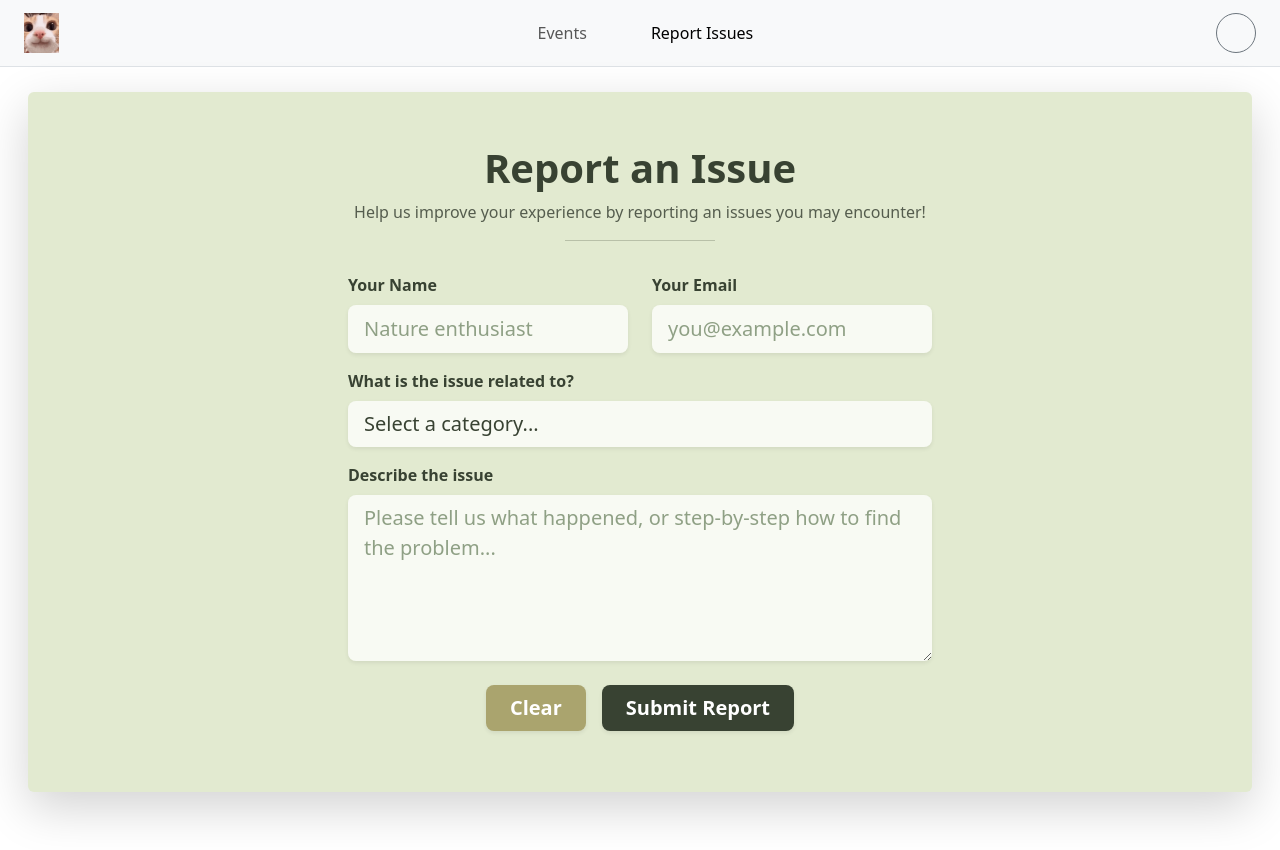
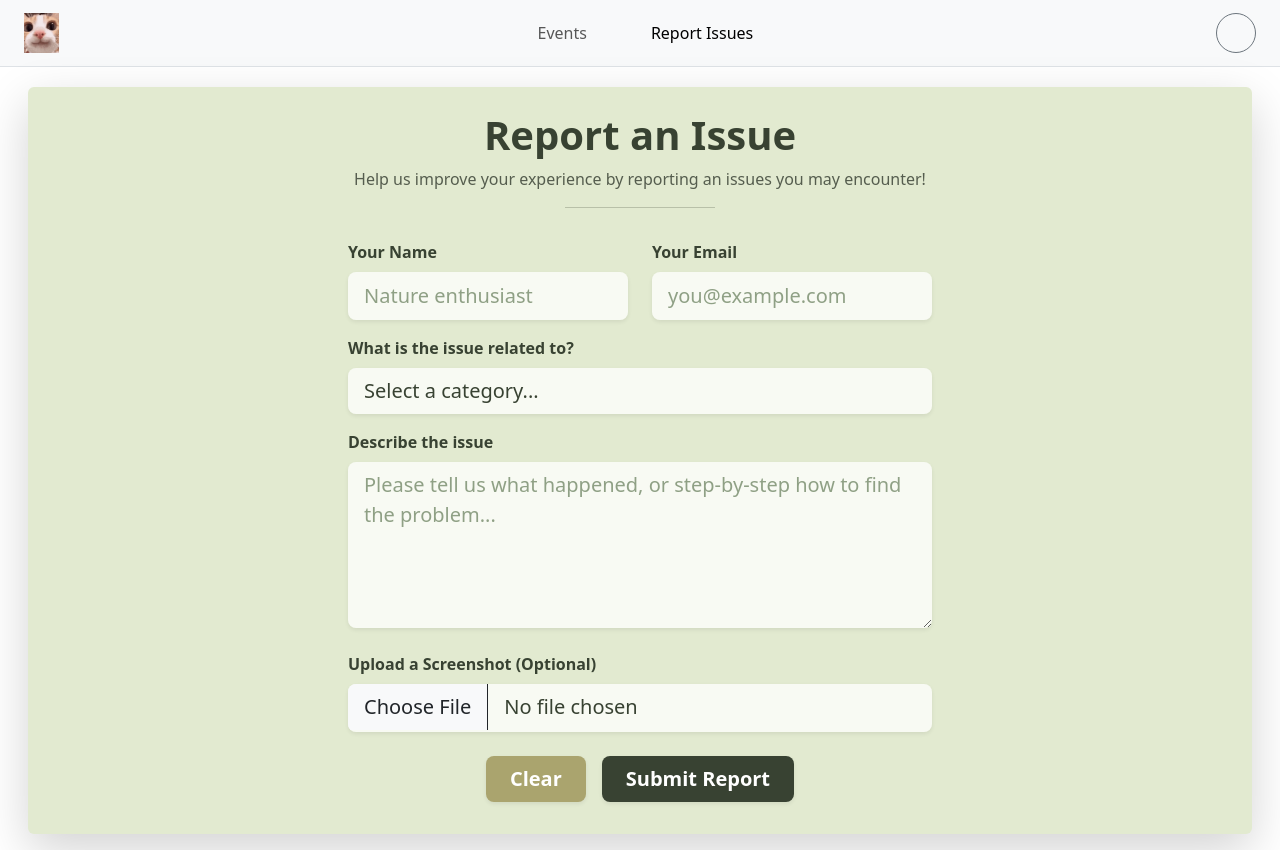
Before and after one commit to maddyhem/FIT5032Assignment-MH, a Vue app: page /sendemail in a window 1280 px wide. Before the commit the page ends 813 px from the top, so only its background shows below. Built offline with nearby package versions, Linux system fonts and the light colour scheme; no server answers.

Commit message:
email image upload feature included

```diff
--- a/src/views/SendEmailView.vue
+++ b/src/views/SendEmailView.vue
@@ -71,6 +71,12 @@
                         ></textarea>
                     </div>
 
+                    <!-- File Upload Section -->
+                    <div class="mb-4">
+                        <label class="form-label fw-semibold" style="color: #384232;">Upload a Screenshot (Optional)</label>
+                        <input type="file" @change="handleFileChange" accept="image/*" class="form-control form-control-lg border-0 shadow-sm custom-input" />
+                    </div>
+
                     <!-- Feedback Alerts -->
                     <div v-if="status.message" :class="['alert border-0 text-center py-2 mb-4 shadow-sm', status.isError ? 'alert-danger text-danger' : 'alert-success text-success']" style="background-color: rgba(255,255,255,0.6)">
                         {{ status.message }}
@@ -112,7 +118,8 @@ const reportData = ref({
     name: '',
     email: '',
     category: '',
-    description: ''
+    description: '',
+    image: null
 })
 
 const isLoading = ref(false)
@@ -121,8 +128,31 @@ const status = ref({
     isError: false
 })
 
+// Handle file input
+const handleFileChange = (event) => {
+    const file = event.target.files[0]
+    if (!file) {
+        reportData.value.image = null
+        return
+    }
+
+    const reader = new FileReader()
+    reader.onloadend = () => {
+        const base64Parts = reader.result.split(',')
+        const rawBase64Data = base64Parts[1]
+
+        reportData.value.image = {
+            filename: file.name,
+            base64Data: rawBase64Data,
+            type: file.type
+        }
+    }
+    reader.readAsDataURL(file)
+}
+
+
 const resetForm = () => {
-    reportData.value = { name: '', email: '', category: '', description: '' }
+    reportData.value = { name: '', email: '', category: '', description: '', image: null }
     status.value = { message: '', isError: false }
 }
 
@@ -131,7 +161,6 @@ const handleSendReport = async () => {
     status.value.message = ''
 
     try {
-        // This targets your active port 3000 server!
         const response = await axios.post('http://localhost:3000/api/report-issue', reportData.value)
 
         if (response.data.success) {
```
Also changed, not shown: server.js (+14 -2 lines), 1 other file (tests, documents, lock files or other folders).
